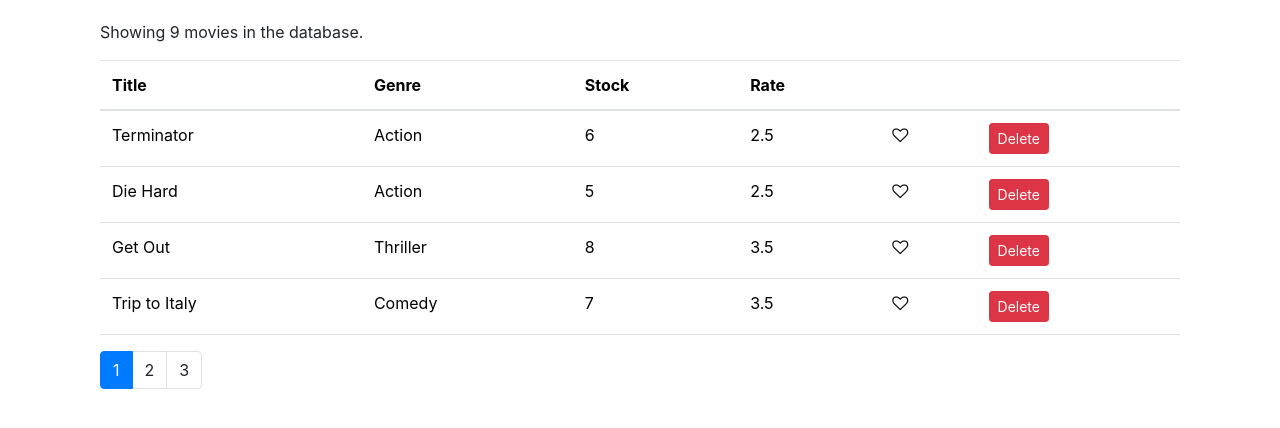
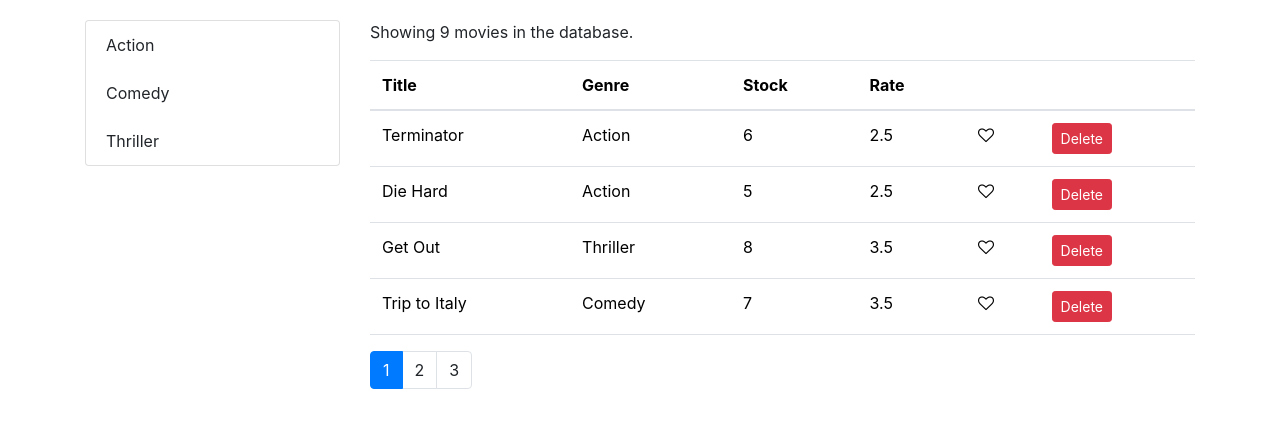
Before and after one commit to sandrockcstm/vidly, a React (Create React App) app: page / in a window 1280 px wide. Shown: the top 428 px of the page. Built offline with nearby package versions, Linux system fonts and the light colour scheme.

Commit message:
Incremental commit

```diff
--- a/src/components/common/listGroup.jsx
+++ b/src/components/common/listGroup.jsx
@@ -1,7 +1,18 @@
 import React from 'react';
 
-const ListGroup = () => {
-    return null;
+const ListGroup = (props) => {
+    const { items, textProperty, valueProperty, onItemSelect } = props;
+
+    return <ul className="list-group">
+        {items.map(item => (
+            <li onClick={() => onItemSelect(item)} key={item[valueProperty]} className="list-group-item">{item[textProperty]}</li>)
+        )}
+    </ul>;
+}
+
+ListGroup.defaultProps = {
+    textProperty: 'name',
+    valueProperty: "_id"
 }
 
 export default ListGroup;
--- a/src/components/movies.jsx
+++ b/src/components/movies.jsx
@@ -35,6 +35,10 @@ class Movies extends Component {
    this.setState({currentPage: page});
   };
 
+  handleGenreSelect = genre => {
+    this.setState({ selectedGenre: genre});
+  }
+
   render() {
     const { length: count } = this.state.movies;
     const { pageSize, currentPage, movies : allMovies} = this.state;
@@ -45,9 +49,11 @@ class Movies extends Component {
 
     const movies = paginate(allMovies, currentPage, pageSize);
     return (
-      <div>
-        <div className="col-2">
-          <ListGroup items={this.state.genres} />
+      <div className="row">
+        <div className="col-3">
+          <ListGroup items={this.state.genres}
+          onItemSelect={this.handleGenreSelect}
+          selectedItem={this.state.selectedGenre} />
         </div>
         <div className="col">
           <p>Showing {count} movies in the database.</p>
```
